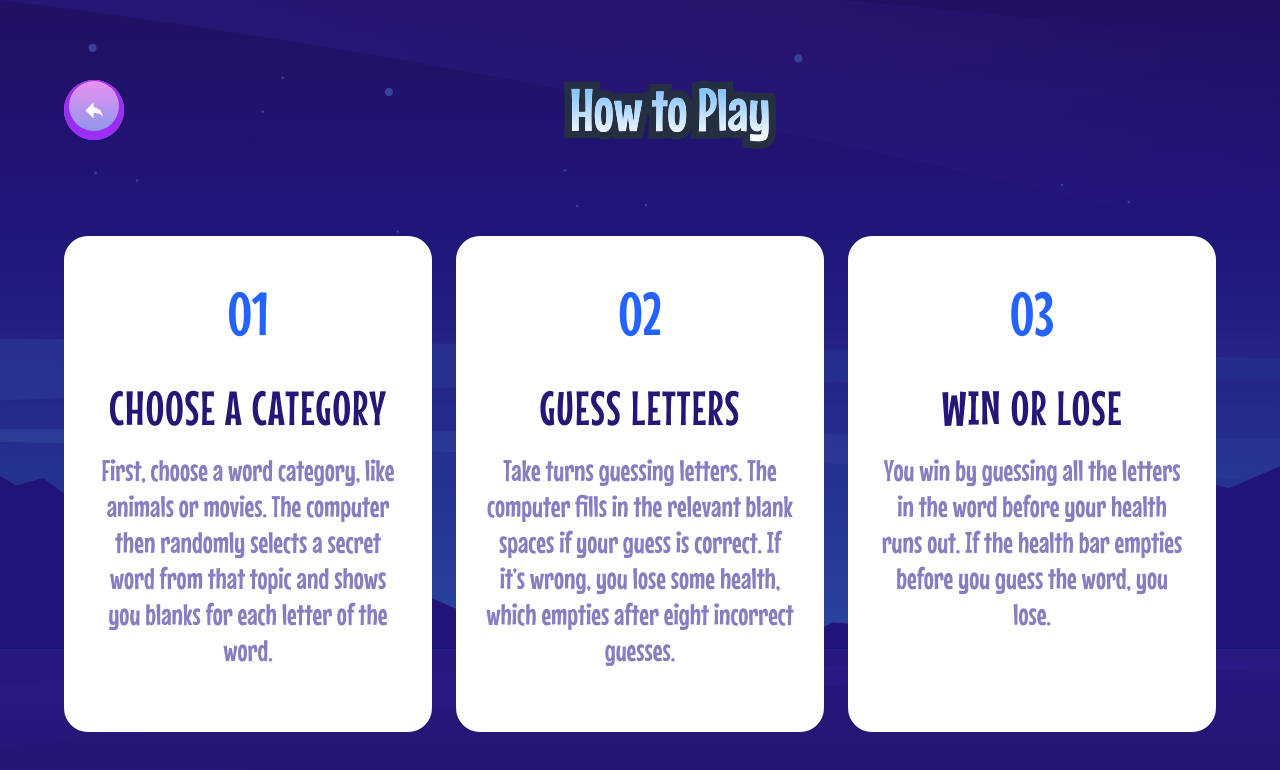
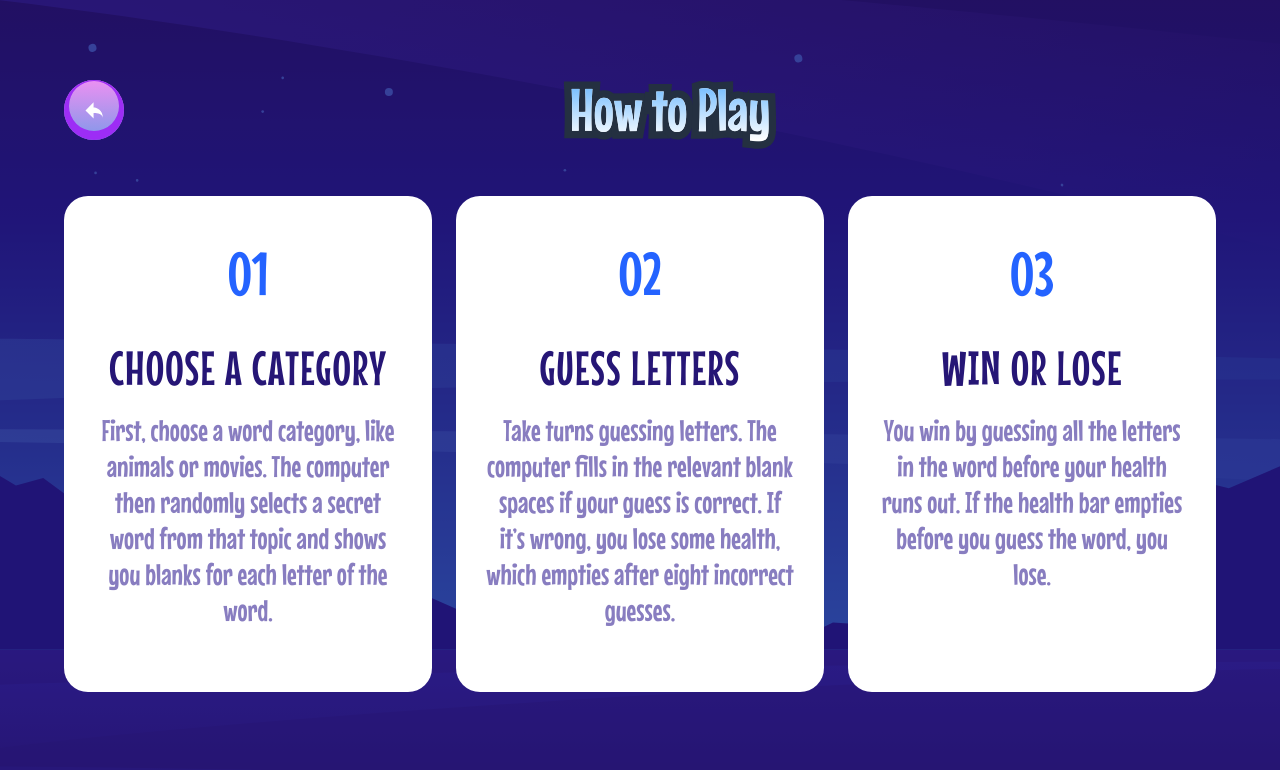
Before and after one commit to esther-atanang/Hangman, a Next.js app: page /howtoplay in a window 1280 px wide. Shown: the top 770 px of the page. Built offline with nearby package versions, Linux system fonts and the light colour scheme.

Commit message:
update style

```diff
--- a/app/globals.css
+++ b/app/globals.css
@@ -20,16 +20,6 @@
     }
 }
 
-
-@keyframes slide-and-fade-in {
-    0% {
-        top: 40px;
-    }
-
-    100% {
-        top: 0px;
-    }
-}
 
 @keyframes moveUp {
     0%{
@@ -74,9 +64,6 @@
         animation: loadUp 0.5s ease-in;
     }
 
-    .animate-card {
-        animation: slide-and-fade-in 0.5s linear;
-    }
 
     .second {
         animation-delay: 0.5s;
--- a/app/howtoplay/page.tsx
+++ b/app/howtoplay/page.tsx
@@ -10,9 +10,9 @@ const page = () => {
                 <div><StartButton icon={back} type={"playbtn2"} size={"btnImgSize"}/></div>
                 <div className="flex flex-1 justify-end md:justify-center"><h1 className="font-main text-6xl text-white relative "><p className="relative z-20 text-c">{NAVTITLE[0]}</p> <p className="absolute top-0 left-0 text-s">{NAVTITLE[0]}</p></h1></div>
             </section>
-            <section className="flex flex-col gap-y-5 sm:gap-y-6 mt-10  ns:mt-12 md:mt-12 ml:mt-20 lg:mt-12 lg:flex-row lg:gap-x-6 lg:pt-12 ">
+            <section className="flex flex-col gap-y-5 sm:gap-y-6 mt-10  ns:mt-12 lg:flex-row lg:gap-x-6 lg:pt-2 ">
                 {INSTRUCTION.map((value) =>(
-                    <div key={value.id} className={`bg-white p-6 flex flex-row lg:flex-col gap-x-6 rounded-3xl lg:gap-y-10 lg:flex-1 lg:p-7 lg:pb-16 lg:pt-5 xl:pt-12 animate-card ${value.class} relative`}>
+                    <div key={value.id} className={`bg-white p-6 flex flex-row lg:flex-col gap-x-6 rounded-3xl lg:gap-y-10 lg:flex-1 lg:p-7 lg:pb-16 lg:pt-5 xl:pt-12 ${value.class} relative`}>
                     <div className="gap-x-5 md:flex md:items-center md:justify-center">
                         <p className="text-3xl md:text-5xl text-blue lg:text-6xl">{value.id}</p>
 
```
